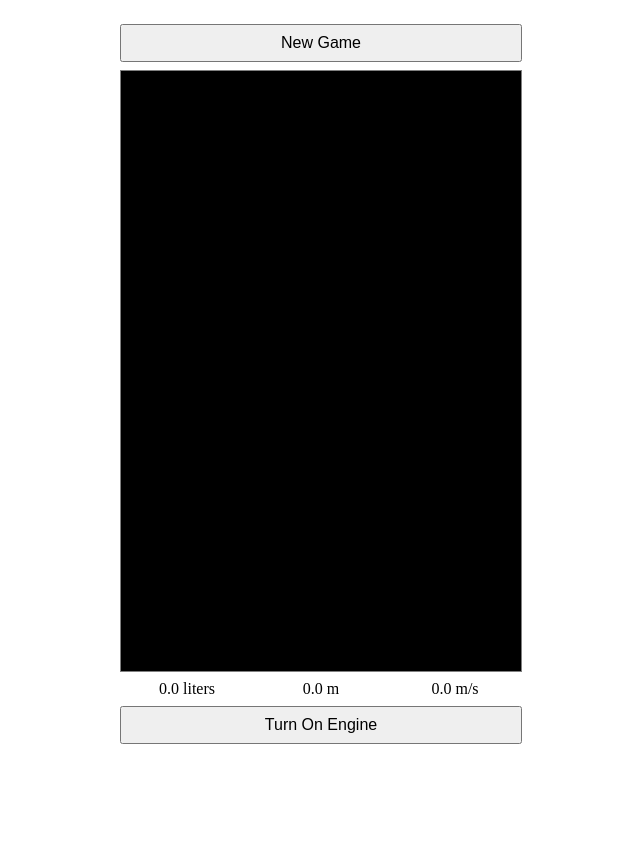
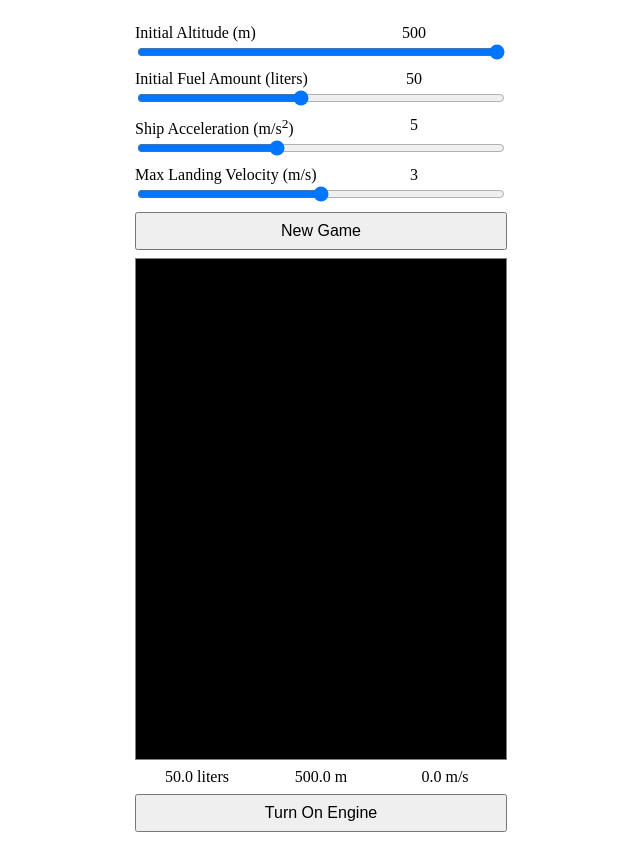
Before and after one commit to tomfoxweb/game-apollon, an Angular app: page / in a window 1280 px wide. Shown: the whole page, without its empty margins (319-959 px from the left). Before the commit the page ends 800 px from the top, so only its background shows below. Built offline with nearby package versions, Linux system fonts and the light colour scheme.

Commit message:
Add range elements for ship props

```diff
--- a/src/app/app.component.html
+++ b/src/app/app.component.html
@@ -1,6 +1,66 @@
 <div class="content-container">
+  <div class="range-container">
+    <label for="rangeAltitude">Initial Altitude (m) </label>
+    <output #outputAltitude for="rangeAltitude">{{ valueAltitude }}</output>
+    <input
+      #rangeAltitude
+      id="rangeAltitude"
+      type="range"
+      min="{{ minAltitude }}"
+      max="{{ maxAltitude }}"
+      value="{{ valueAltitude }}"
+      (input)="outputAltitude.value = rangeAltitude.value"
+    />
+  </div>
+  <div class="range-container">
+    <label for="rangeFuelAmount">Initial Fuel Amount (liters) </label>
+    <output #outputFuelAmount for="rangeFuelAmount">{{
+      valueFuelAmount
+    }}</output>
+    <input
+      #rangeFuelAmount
+      id="rangeFuelAmount"
+      type="range"
+      min="{{ minFuelAmount }}"
+      max="{{ maxFuelAmount }}"
+      value="{{ valueFuelAmount }}"
+      (input)="outputFuelAmount.value = rangeFuelAmount.value"
+    />
+  </div>
+  <div class="range-container">
+    <label for="rangeAcceleration">Ship Acceleration (m/s<sup>2</sup>) </label>
+    <output #outputAcceleration for="rangeAcceleration">{{
+      valueShipAcceleration
+    }}</output>
+    <input
+      #rangeAcceleration
+      id="rangeAcceleration"
+      type="range"
+      min="{{ minShipAcceleration }}"
+      max="{{ maxShipAcceleration }}"
+      value="{{ valueShipAcceleration }}"
+      step="0.1"
+      (input)="outputAcceleration.value = rangeAcceleration.value"
+    />
+  </div>
+  <div class="range-container">
+    <label for="rangeSafeVelocity">Max Landing Velocity (m/s) </label>
+    <output #outputSafeVelocity for="rangeSafeVelocity">{{
+      valueSafeVelocity
+    }}</output>
+    <input
+      #rangeSafeVelocity
+      id="rangeSafeVelocity"
+      type="range"
+      min="{{ minSafeVelocity }}"
+      max="{{ maxSafeVelocity }}"
+      value="{{ valueSafeVelocity }}"
+      step="0.1"
+      (input)="outputSafeVelocity.value = rangeSafeVelocity.value"
+    />
+  </div>
   <button class="button-new-game" (click)="newGame()">New Game</button>
-  <canvas #canvasGame class="canvas-game" width="400" height="600"></canvas>
+  <canvas #canvasGame class="canvas-game" width="370" height="500"></canvas>
   <div class="info-container">
     <span class="info-fuel">{{ fuelAmount | number: "1.1-1" }} liters</span>
     <span class="info-altitude">{{ altitude | number: "1.1-1" }} m</span>
--- a/src/app/app.component.scss
+++ b/src/app/app.component.scss
@@ -1,4 +1,8 @@
+$content-max-width: 370px;
+
 .content-container {
+  max-width: $content-max-width;
+  margin: 0 auto;
   display: grid;
   grid-template-columns: auto;
   justify-content: center;
@@ -11,8 +15,28 @@
   }
 
   .canvas-game {
+    justify-self: center;
     border: 1px solid gray;
     background-color: black;
+  }
+
+  .range-container {
+    display: grid;
+    grid-template-columns: repeat(2, 1fr);
+    justify-content: center;
+    label {
+      grid-row: 1;
+      grid-column: 1;
+    }
+    output {
+      justify-self: center;
+      grid-row: 1;
+      grid-column: 2;
+    }
+    input[type="range"] {
+      grid-row: 2;
+      grid-column: 1 / 3;
+    }
   }
 
   .info-container {
--- a/src/app/app.component.ts
+++ b/src/app/app.component.ts
@@ -17,9 +17,27 @@ import { Viewable } from './viewable';
 })
 export class AppComponent implements OnInit, AfterViewInit, Viewable {
   @ViewChild('canvasGame') canvasGame!: ElementRef<HTMLCanvasElement>;
-  fuelAmount = 0;
+  @ViewChild('rangeAltitude') rangeAltitude!: ElementRef<HTMLInputElement>;
+  @ViewChild('rangeFuelAmount') rangeFuelAmount!: ElementRef<HTMLInputElement>;
+  @ViewChild('rangeAcceleration')
+  rangeAcceleration!: ElementRef<HTMLInputElement>;
+  @ViewChild('rangeSafeVelocity')
+  rangeSafeVelocity!: ElementRef<HTMLInputElement>;
+  minAltitude = 10;
+  maxAltitude = 500;
+  valueAltitude = 500;
+  minFuelAmount = 10;
+  maxFuelAmount = 100;
+  valueFuelAmount = 50;
+  minShipAcceleration = 2.0;
+  maxShipAcceleration = 10.0;
+  valueShipAcceleration = 5.0;
+  minSafeVelocity = 1.0;
+  maxSafeVelocity = 5.0;
+  valueSafeVelocity = 3.0;
+  fuelAmount = this.valueFuelAmount;
   velocity = 0;
-  altitude = 0;
+  altitude = this.valueAltitude;
 
   private images: Promise<Map<FigureType, HTMLImageElement>> | undefined;
 
@@ -51,7 +69,11 @@ export class AppComponent implements OnInit, AfterViewInit, Viewable {
   }
 
   newGame(): void {
-    this.gameArena.newGame();
+    const altitude = Number(this.rangeAltitude.nativeElement.value);
+    const fuel = Number(this.rangeFuelAmount.nativeElement.value);
+    const acceleration = Number(this.rangeAcceleration.nativeElement.value);
+    const velocity = Number(this.rangeSafeVelocity.nativeElement.value);
+    this.gameArena.newGame(altitude, fuel, acceleration, velocity);
   }
 
   turnOnEngine(): void {
--- a/src/app/figure-coordinates.ts
+++ b/src/app/figure-coordinates.ts
@@ -19,7 +19,7 @@ export const figureCoordinates: FigureCoordinate[] = [
   {
     figureType: FigureType.moon,
     x: -50,
-    y: 570,
+    y: 470,
     width: 500,
     height: 100,
   },
@@ -33,7 +33,7 @@ export const figureCoordinates: FigureCoordinate[] = [
   {
     figureType: FigureType.star1,
     x: 50,
-    y: 450,
+    y: 400,
     width: 20,
     height: 20,
   },
@@ -54,7 +54,7 @@ export const figureCoordinates: FigureCoordinate[] = [
   {
     figureType: FigureType.star3,
     x: 360,
-    y: 470,
+    y: 370,
     width: 20,
     height: 20,
   },
@@ -68,7 +68,7 @@ export const figureCoordinates: FigureCoordinate[] = [
   {
     figureType: FigureType.star4,
     x: 80,
-    y: 510,
+    y: 410,
     width: 20,
     height: 20,
   },
--- a/src/app/game-arena.service.ts
+++ b/src/app/game-arena.service.ts
@@ -22,10 +22,11 @@ export class GameArenaService {
   private shipFigure: ShipFigure | undefined;
   private lastTimeCheckPoint = window.performance.now();
 
-  private readonly INITIAL_ALTITUDE = 100;
-  private readonly INITIAL_FUEL_AMOUNT = 100;
-  private readonly SHIP_ACCELERATION = 3;
-  private readonly SHIP_FUEL_CONSUMPTION = 1;
+  private initialAltitude = 100;
+  private initialFuelAmount = 100;
+  private safeLandingVelocity = 3;
+  private shipAcceleration = 3;
+  private SHIP_FUEL_CONSUMPTION = 1;
 
   constructor() {}
 
@@ -64,20 +65,24 @@ export class GameArenaService {
       );
       this.drawableFigures.push(figure);
     }
-    const imageEngineOff = this.images.get(FigureType.shipEngineOff)!;
-    const imageEngineOn = this.images.get(FigureType.shipEngineOn)!;
+  }
+
+  private createShipFigure(): void {
+    const imageEngineOff = this.images!.get(FigureType.shipEngineOff)!;
+    const imageEngineOn = this.images!.get(FigureType.shipEngineOn)!;
     this.shipFigure = new ShipFigure(
       imageEngineOff,
       imageEngineOn,
-      this.ctx,
+      this.ctx!,
       180,
       100,
       50,
       scaleHeightForWidth(imageEngineOff, 50),
-      this.INITIAL_ALTITUDE,
-      this.INITIAL_FUEL_AMOUNT,
-      this.SHIP_ACCELERATION,
-      this.SHIP_FUEL_CONSUMPTION
+      this.initialAltitude,
+      this.initialFuelAmount,
+      this.shipAcceleration,
+      this.SHIP_FUEL_CONSUMPTION,
+      this.safeLandingVelocity
     );
     this.drawableFigures.push(this.shipFigure);
   }
@@ -110,8 +115,18 @@ export class GameArenaService {
     this.viewable.showAltitude(altitude);
   }
 
-  newGame(): void {
+  newGame(
+    altitude: number,
+    fuelAmount: number,
+    acceleration: number,
+    safeVelocity: number
+  ): void {
+    this.initialAltitude = altitude;
+    this.initialFuelAmount = fuelAmount;
+    this.shipAcceleration = acceleration;
+    this.safeLandingVelocity = safeVelocity;
     this.createGameFigures();
+    this.createShipFigure();
     this.lastTimeCheckPoint = window.performance.now();
     const intervalId = window.setInterval(() => {
       const currentTime = window.performance.now();
--- a/src/app/physics.ts
+++ b/src/app/physics.ts
@@ -1,5 +1,4 @@
 export const MOON_GRAVITY = 1.62;
-export const MAX_SAFE_LANDING_VELOCITY = 5.0;
 
 export function calcVelocity(v0: number, a: number, t: number): number {
   return v0 + a * t;
@@ -48,8 +47,11 @@ export function calcFuelConsumption(
   return fuelAmount;
 }
 
-export function isSafeLandingVelocity(velocity: number): boolean {
-  return Math.abs(velocity) <= MAX_SAFE_LANDING_VELOCITY;
+export function isSafeLandingVelocity(
+  velocity: number,
+  maxSafeVelocity: number
+): boolean {
+  return Math.abs(velocity) <= maxSafeVelocity;
 }
 
 export function solveQuadraticEquation(
--- a/src/app/ship-figure.ts
+++ b/src/app/ship-figure.ts
@@ -22,9 +22,10 @@ export class ShipFigure extends Ship implements Drawable {
     altitude: number,
     fuelAmount: number,
     acceleration: number,
-    consumption: number
+    consumption: number,
+    landingVelocity: number
   ) {
-    super(altitude, fuelAmount, acceleration, consumption);
+    super(altitude, fuelAmount, acceleration, consumption, landingVelocity);
     this.imgEngineOff = imgEngineOff;
     this.imgEngineOn = imgEngineOn;
     this.img = imgEngineOff;
@@ -37,7 +38,7 @@ export class ShipFigure extends Ship implements Drawable {
 
   draw(): void {
     this.img = this.isEngineEnabled() ? this.imgEngineOn : this.imgEngineOff;
-    this.y = 500 - this.getAltitude();
+    this.y = 500 - this.getAltitude() - this.h;
     this.ctx.drawImage(this.img, this.x, this.y, this.w, this.h);
   }
 }
--- a/src/app/ship.ts
+++ b/src/app/ship.ts
@@ -20,12 +20,14 @@ export class Ship {
   private engineEnabled: boolean;
   private readonly engineAcceleration: number;
   private readonly fuelConsumption: number;
+  private readonly maxSafeLandingVelocity: number;
 
   constructor(
     altitude: number,
     fuelAmount: number,
     engineAcceleration: number,
-    fuelConsumption: number
+    fuelConsumption: number,
+    maxSafeLandingVelocity: number
   ) {
     if (altitude <= 0) {
       throw new NonPositiveAltitudeError();
@@ -40,6 +42,7 @@ export class Ship {
     this.fuelAmount = fuelAmount;
     this.engineAcceleration = engineAcceleration;
     this.fuelConsumption = fuelConsumption;
+    this.maxSafeLandingVelocity = maxSafeLandingVelocity;
     this.velocity = 0;
     this.engineEnabled = false;
   }
@@ -113,7 +116,7 @@ export class Ship {
     if (!this.isLanded()) {
       return false;
     }
-    return !isSafeLandingVelocity(this.velocity);
+    return !isSafeLandingVelocity(this.velocity, this.maxSafeLandingVelocity);
   }
 
   isLanded(): boolean {
```
Also changed, not shown: 1 other file (tests, documents, lock files or other folders).
